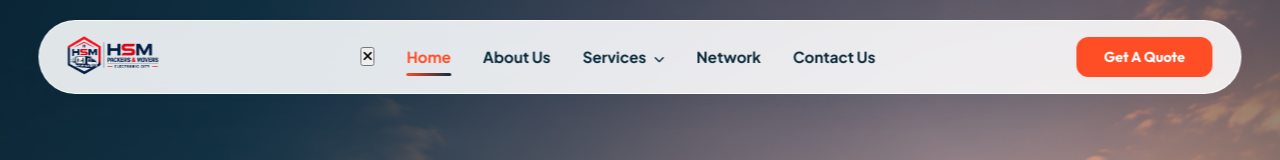
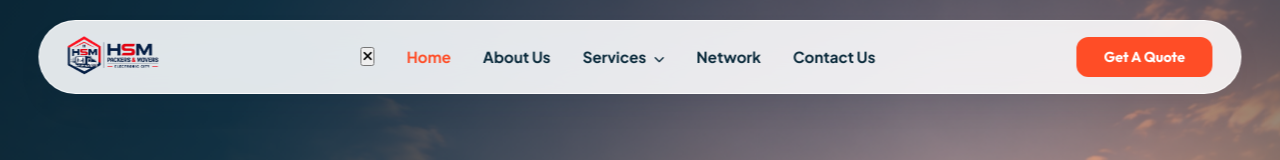
Before and after one commit to CybertizeYogesh/new-website-, a Next.js app: page / in a window 1280 px wide. Shown: the top 160 px of the page. Built offline with nearby package versions, Linux system fonts and the light colour scheme.

Commit message:
Remove underline pseudo-elements and hover underline from navbar links

```diff
--- a/src/app/globals.css
+++ b/src/app/globals.css
@@ -1039,24 +1039,13 @@ img {
     position: relative;
     padding: 0.5rem 0;
     font-size: 0.95rem;
-}
-
-.nav-link:hover, .nav-link.active { color: var(--accent-color); }
-
-.nav-link::after {
-    content: '';
-    position: absolute;
-    width: 0;
-    height: 3px;
-    bottom: -2px;
-    left: 50%;
-    transform: translateX(-50%);
-    background: linear-gradient(90deg, var(--accent-color), var(--primary-color));
-    transition: var(--transition-smooth);
-    border-radius: 3px;
-}
-
-.nav-link:hover::after, .nav-link.active::after { width: 100%; }
+    text-decoration: none !important;
+}
+
+.nav-link:hover, .nav-link.active {
+    color: var(--accent-color);
+    text-decoration: none !important;
+}
 
 .moverspackers-dropdown-menu {
     position: absolute;
```
